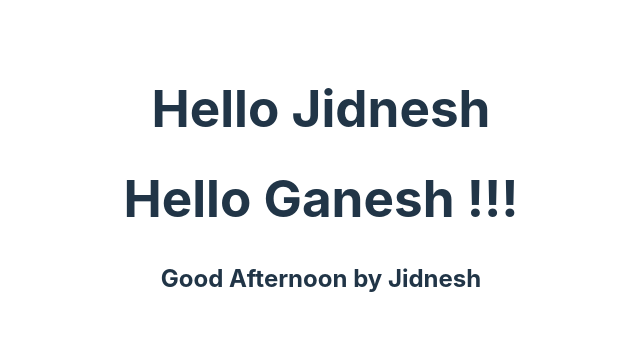
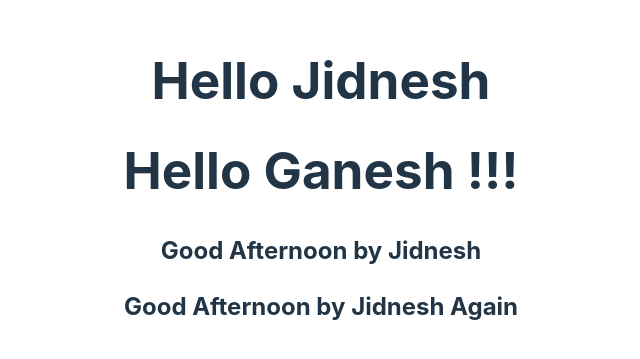
Before and after one commit to jidneshmeher/Test, a React (Vite) app in the folder Github/: page / in a window 1280 px wide. Shown: the part 219-578 px from the top of the page, without its empty margins (319-959 px from the left). Built offline with nearby package versions, Linux system fonts and the light colour scheme.

Commit message:
Add Greeting Again

```diff
--- a/Github/src/App.jsx
+++ b/Github/src/App.jsx
@@ -7,6 +7,7 @@ function App() {
       <h1>Hello Jidnesh</h1>
       <h1>Hello Ganesh !!!</h1>
       <h2>Good Afternoon by Jidnesh</h2>
+      <h2>Good Afternoon by Jidnesh Again</h2>
     </>
   )
 }
```
